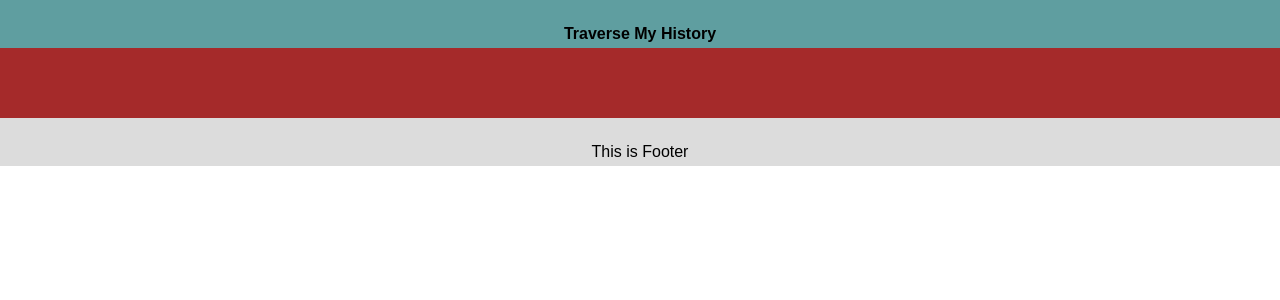
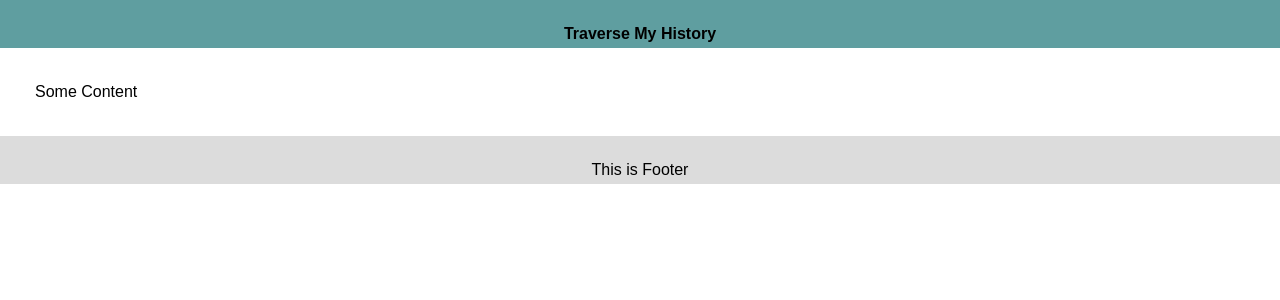
Before and after one commit to prabodhmeshram/traverse-my-history-web, a React (Create React App) app: page / in a window 1280 px wide. Shown: the top 300 px of the page. Built offline with nearby package versions, Linux system fonts and the light colour scheme.

Commit message:
Added Maincontent Component

```diff
--- /dev/null
+++ b/src/components/MainContent/mainContent.js
@@ -0,0 +1,7 @@
+import React from "react";
+
+export const MainContent  = () => {
+    return(
+        <div> Some Content </div>
+    )
+}
--- a/src/containers/Dashboard/dashboard.css
+++ b/src/containers/Dashboard/dashboard.css
@@ -18,7 +18,6 @@
 .main-content{
    min-height: 40%;
    padding: 35px;
-   background-color: brown;
 }
 
 .header-container{
--- a/src/containers/Dashboard/dashboard.js
+++ b/src/containers/Dashboard/dashboard.js
@@ -2,6 +2,7 @@ import React, { Component } from "react";
 import {Header} from "../../components/Header/header";
 import {Footer} from "../../components/Footer/footer";
 import {SideNav} from "../../components/SideNav/sidenav";
+import {MainContent} from "../../components/MainContent/mainContent";
 
 import "./dashboard.css";
 export class Dashboard extends Component{
@@ -17,7 +18,7 @@ export class Dashboard extends Component{
                         <Header />
                     </div>
                     <div className='main-content'>
-
+                        <MainContent />
                     </div>
                     <div className='footer-container'>
                         <Footer />
```
Also changed, not shown: src/components/MainContent/mainContent.css (added).
